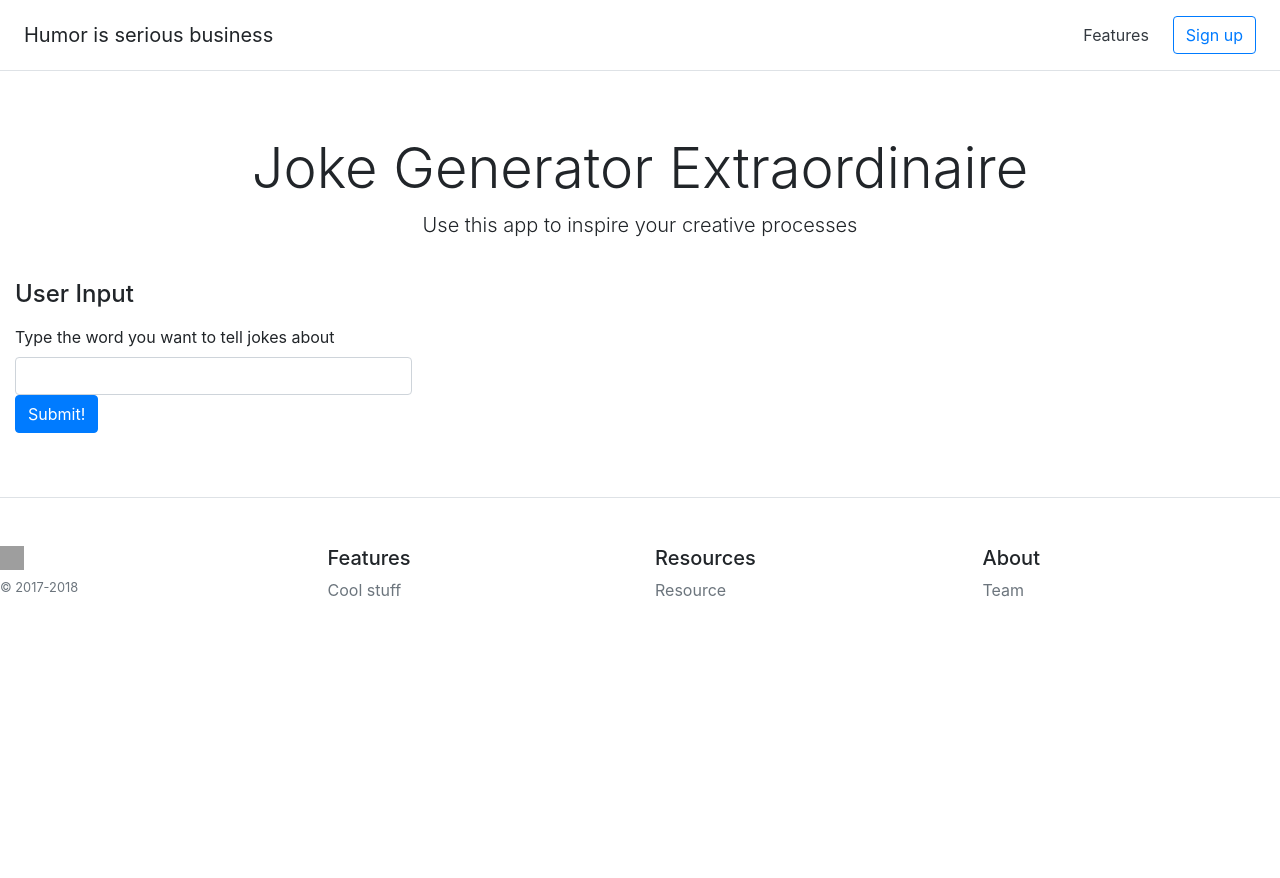
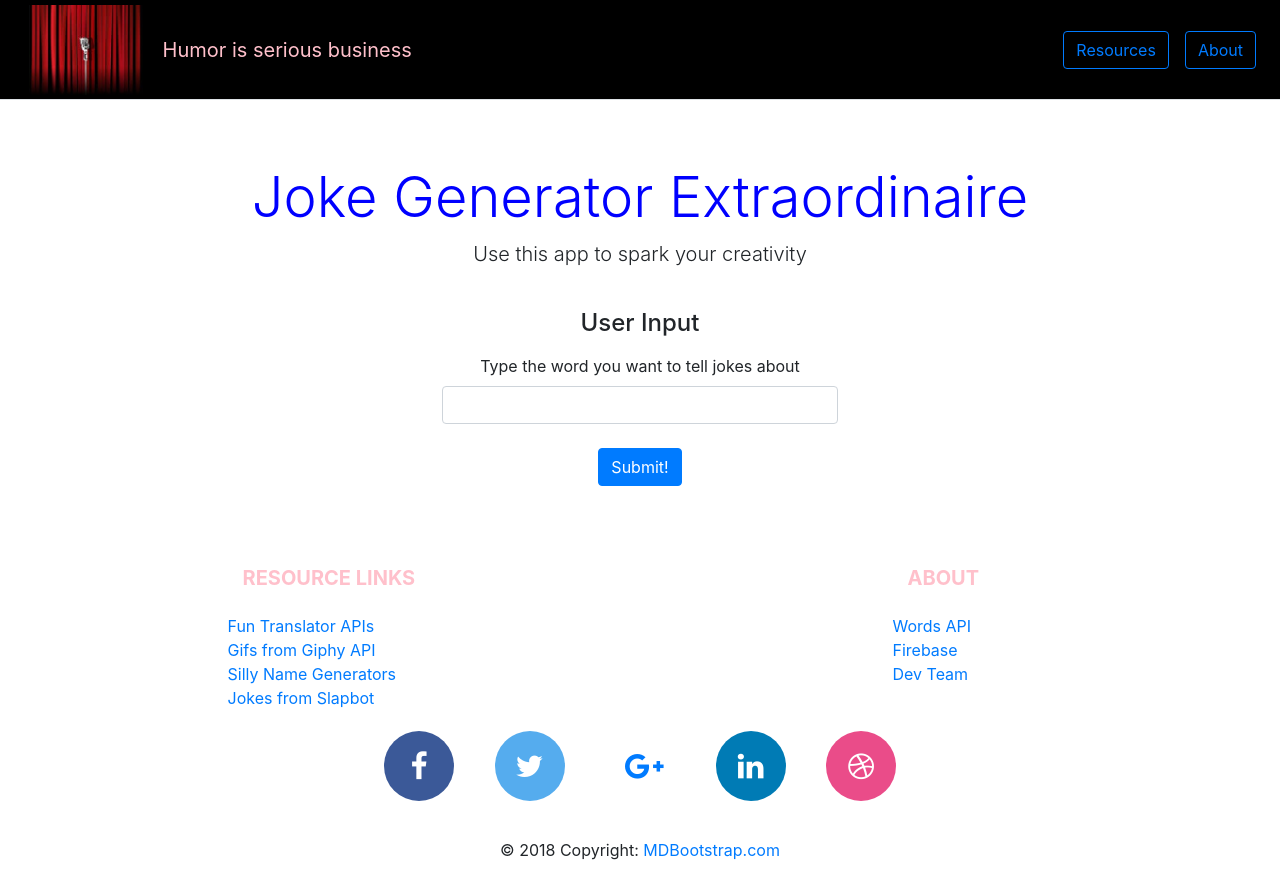
Before and after one commit to craigcorsi/Joke-Generator-Extraordinaire, a plain HTML site: page index.html in a window 1280 px wide. Before the commit the page ends 800 px from the top, so only its background shows below. Drawn offline with nearby package versions, Linux system fonts and the light colour scheme; grey boxes are pictures that could not be loaded.

Commit message:
update index page and style sheet

```diff
--- a/assets/css/style.css
+++ b/assets/css/style.css
@@ -1,3 +1,107 @@
+
+
 h1 {
     color: blue;
 }
+#humorHeader{
+background-color: black;
+padding-left:0px;
+max-height:100px;
+}
+
+h5 {
+    color:pink;
+    padding-left:15px;
+}
+img{
+    max-height:100px;
+    padding:5px;
+}
+/* Style all font awesome icons */
+.fa {
+    padding: 20px;
+    font-size: 30px;
+    width: 70px;
+    text-align: center;
+    text-decoration: none;
+    margin: 5px 2px;
+    border-radius: 50%;
+  }
+
+  .fa:hover {
+      opacity: 0.7;
+  }
+
+  .fa-facebook {
+    background: #3B5998;
+    color: white;
+  }
+
+  .fa-twitter {
+    background: #55ACEE;
+    color: white;
+  }
+
+  .fa-google {
+    background: #dd4b39;
+    color: white;
+  }
+
+  .fa-linkedin {
+    background: #007bb5;
+    color: white;
+  }
+
+  .fa-youtube {
+    background: #bb0000;
+    color: white;
+  }
+
+  .fa-instagram {
+    background: #125688;
+    color: white;
+  }
+
+  .fa-pinterest {
+    background: #cb2027;
+    color: white;
+  }
+
+  .fa-dribbble {
+    background: #ea4c89;
+    color: white;
+  }
+
+  .fa-vimeo {
+    background: #45bbff;
+    color: white;
+  }
+
+  .fa-tumblr {
+    background: #2c4762;
+    color: white;
+  }
+
+  .fa-vine {
+    background: #00b489;
+    color: white;
+  }
+  .fa-flickr {
+    background: #f40083;
+    color: white;
+  }
+
+  .fa-soundcloud {
+    background: #ff5500;
+    color: white;
+  }
+
+  .fa-reddit {
+    background: #ff5700;
+    color: white;
+  }
+
+  .fa-rss {
+    background: #ff6600;
+    color: white;
+  }
--- a/index.html
+++ b/index.html
@@ -1,47 +1,45 @@
 <!doctype html>
 <html lang="en">
+
 <head>
     <meta charset="utf-8">
     <meta name="viewport" content="width=device-width, initial-scale=1, shrink-to-fit=no">
     <meta name="description" content="">
     <meta name="author" content="">
-    <link rel="icon" href="../../../../favicon.ico">
     <title>Joke Generator</title>
     <link rel="stylesheet" href="https://stackpath.bootstrapcdn.com/bootstrap/4.1.0/css/bootstrap.min.css" integrity="sha384-9gVQ4dYFwwWSjIDZnLEWnxCjeSWFphJiwGPXr1jddIhOegiu1FwO5qRGvFXOdJZ4"
         crossorigin="anonymous">
+    <link rel="stylesheet" href="https://cdnjs.cloudflare.com/ajax/libs/font-awesome/4.7.0/css/font-awesome.min.css">
+    <link rel="stylesheet" type="text/css" href="assets/css/style.css">
 </head>
+
 <body>
-    <div class="d-flex flex-column flex-md-row align-items-center p-3 px-md-4 mb-3 bg-white border-bottom box-shadow">
+    <div id="humorHeader" class="d-flex flex-column flex-md-row align-items-center p-3 px-md-4 mb-3 border-bottom box-shadow">
+        <img src="assets/images/stagewithmic.jpg">
         <h5 class="my-0 mr-md-auto font-weight-normal">Humor is serious business</h5>
         <nav class="my-2 my-md-0 mr-md-3">
-            <a class="p-2 text-dark" href="#">Features</a>
+            <a class="btn btn-outline-primary" href="#">Resources</a>
         </nav>
-        <a class="btn btn-outline-primary" href="#">Sign up</a>
+        <a class="btn btn-outline-primary" href="#">About</a>
     </div>
     <div class="pricing-header px-3 py-3 pt-md-5 pb-md-4 mx-auto text-center">
         <h1 class="display-4">Joke Generator Extraordinaire</h1>
-        <p class="lead">Use this app to inspire your creative processes</p>
+        <p class="lead">Use this app to spark your creativity</p>
     </div>
     <!-------------------------------->
-    <div class="col-md-8 order-md-1">
+    <div class="container center_div col-md-8 order-md-1 text-center">
         <h4 class="mb-3">User Input</h4>
         <form class="needs-validation" novalidate>
             <div class="row">
-                <div class="col-md-6 mb-3">
+                <div class="container center_div col-md-6 mb-3">
                     <label for="firstName">Type the word you want to tell jokes about</label>
                     <input type="text" class="form-control" id="first-search-term" placeholder="" value="" required>
                     <div class="invalid-feedback">
                         Validation msg.
                     </div>
+                    <br>
                     <button class="btn btn-primary" type="submit" id="button-submit-term">Submit!</button>
                 </div>
-                <!-- <div class="col-md-6 mb-3">
-                    <label for="lastName">Second word</label>
-                    <input type="text" class="form-control" id="lastName" placeholder="" value="" required>
-                    <div class="invalid-feedback">
-                        Validation
-                    </div>
-                </div> -->
             </div>
             <div class="row">
                 <div id="search-results-here">
@@ -51,56 +49,112 @@
     </div>
     </form>
     </div>
-    <footer class="pt-4 my-md-5 pt-md-5 border-top">
+
+    <footer class="page-footer font-small stylish-color-dark pt-4 mt-4">
+
+        <!--Footer Links-->
+        <div class="container">
             <div class="row">
-            <div class="col-12 col-md">
-                <img class="mb-2" src="https://getbootstrap.com/assets/brand/bootstrap-solid.svg" alt="" width="24" height="24">
-                <small class="d-block mb-3 text-muted">&copy; 2017-2018</small>
-            </div>
-            <div class="col-6 col-md">
-                <h5>Features</h5>
-                <ul class="list-unstyled text-small">
+
+                <hr class="clearfix w-100 d-md-none">
+
+                <!--First column-->
+                <div class="col-md-4 mx-auto">
+                    <h5 class="text-uppercase mb-4 mt-3 font-weight-bold">Resource Links</h5>
+                    <ul class="list-unstyled">
                         <li>
-                        <a class="text-muted" href="#">Cool stuff</a>
+                            <a href="http://api.funtranslations.com">Fun Translator APIs</a>
+                        </li>
+                        <li>
+                            <a href="https://developers.giphy.com/">Gifs from Giphy API</a>
+                        </li>
+                        <li>
+                            <a href="http://rumandmonkey.com/widgets/toys/namegen#.WuSp2IjwZPY">Silly Name Generators</a>
+                        </li>
+                        <li>
+                            <a href="http://developers.slapbot.com/">Jokes from Slapbot</a>
                         </li>
                     </ul>
                 </div>
-            <div class="col-6 col-md">
-                <h5>Resources</h5>
-                <ul class="list-unstyled text-small">
+                <!--/.First column-->
+
+                <hr class="clearfix w-100 d-md-none">
+
+                <!--Second column-->
+                <div class="col-md-2 mx-auto">
+                    <h5 class="text-uppercase mb-4 mt-3 font-weight-bold">About</h5>
+                    <ul class="list-unstyled">
                         <li>
-                        <a class="text-muted" href="#">Resource</a>
+                            <a href="https://www.wordsapi.com/">Words API</a>
+                        </li>
+                        <li>
+                            <a href="https://firebase.google.com/docs/">Firebase</a>
+                        </li>
+                        <li>
+                            <a href="#!">Dev Team</a>
                         </li>
                     </ul>
                 </div>
-            <div class="col-6 col-md">
-                <h5>About</h5>
-                <ul class="list-unstyled text-small">
-                    <li>
-                        <a class="text-muted" href="#">Team</a>
+                <!--/.Second column-->
+            </div>
+        </div>
+
+        <!--Social buttons-->
+        <div class="text-center">
+            <ul class="list-unstyled list-inline">
+                <li class="list-inline-item">
+                    <a href="https://www.facebook.com/" class="btn-floating btn-sm btn-fb mx-1">
+                        <i class="fa fa-facebook"> </i>
+                    </a>
+                </li>
+                <li class="list-inline-item">
+                    <a href="https://twitter.com/?lang=en" class="btn-floating btn-sm btn-tw mx-1">
+                        <i class="fa fa-twitter"> </i>
+                    </a>
+                </li>
+                <li class="list-inline-item">
+                    <a href="https://plus.google.com/discover" class="btn-floating btn-sm btn-gplus mx-1">
+                        <i class="fa fa-google-plus"> </i>
+                    </a>
+                </li>
+                <li class="list-inline-item">
+                    <a href="https://www.linkedin.com/" class="btn-floating btn-sm btn-li mx-1">
+                        <i class="fa fa-linkedin"> </i>
+                    </a>
+                </li>
+                <li class="list-inline-item">
+                    <a href="https://dribbble.com/" class="btn-floating btn-sm btn-dribbble mx-1">
+                        <i class="fa fa-dribbble"> </i>
+                    </a>
                 </li>
             </ul>
         </div>
+        <!--/.Social buttons-->
+
+        <!--Copyright-->
+        <div class="footer-copyright py-3 text-center">
+            © 2018 Copyright:
+            <a href="https://mdbootstrap.com/material-design-for-bootstrap/"> MDBootstrap.com </a>
         </div>
+        <!--/.Copyright-->
+
     </footer>
+    <!--/.Footer-->
     </div>
     <!-- Bootstrap core JavaScript
     ================================================== -->
     <!-- Placed at the end of the document so the pages load faster -->
     <script src="https://ajax.googleapis.com/ajax/libs/jquery/3.3.1/jquery.min.js"></script>
-    <script src="https://code.jquery.com/jquery-3.3.1.min.js" integrity="sha384-q8i/X+965DzO0rT7abK41JStQIAqVgRVzpbzo5smXKp4YfRvH+8abtTE1Pi6jizo"
+    <script>
+        window.jQuery || document.write('<script src="../../../../assets/js/vendor/jquery-slim.min.js"><\/script>')
+    </script>
+    <script src="https://ajax.googleapis.com/ajax/libs/jquery/3.3.1/jquery.min.js"></script>
+    <script src="https://cdnjs.cloudflare.com/ajax/libs/popper.js/1.12.9/umd/popper.min.js" integrity="sha384-ApNbgh9B+Y1QKtv3Rn7W3mgPxhU9K/ScQsAP7hUibX39j7fakFPskvXusvfa0b4Q"
         crossorigin="anonymous"></script>
-    <script>window.jQuery || document.write('<script src="../../../../assets/js/vendor/jquery-slim.min.js"><\/script>')</script>
-    <script src="../../../../assets/js/vendor/popper.min.js"></script>
-    <script src="../../../../dist/js/bootstrap.min.js"></script>
-    <script src="../../../../assets/js/vendor/holder.min.js"></script>
-    <script>
-        Holder.addTheme('thumb', {
-            bg: '#55595c',
-            fg: '#eceeef',
-            text: 'Thumbnail'
-        });
+    <script src="https://maxcdn.bootstrapcdn.com/bootstrap/4.0.0/js/bootstrap.min.js" integrity="sha384-JZR6Spejh4U02d8jOt6vLEHfe/JQGiRRSQQxSfFWpi1MquVdAyjUar5+76PVCmYl"
+        crossorigin="anonymous"></script>
     </script>
     <script src="assets/js/app.js"></script>
 </body>
+
 </html>
```
Also changed, not shown: assets/images/bluecurtain.jpg (added), assets/images/comedyarrowlight.jpg (added), assets/images/comedycirclelight.jpg (added), assets/images/comedylight.jpg (added), assets/images/ideabulb.jpg (added), assets/images/stagewithmic.jpg (added), assets/images/standuplogo.jpg (added). Lines whose indentation alone changed are shown as unchanged.
